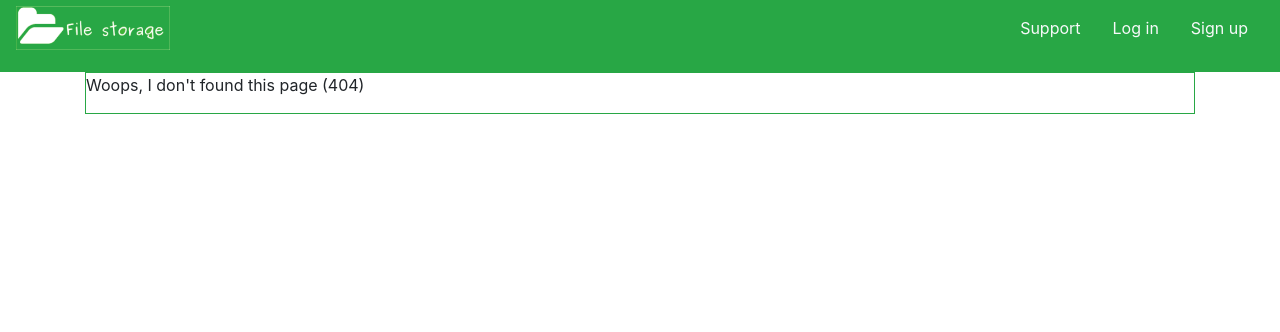
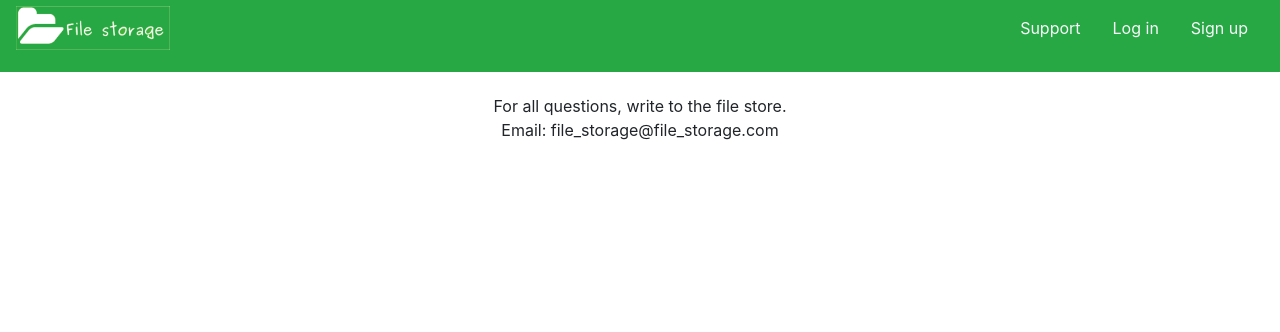
Before and after one commit to utkini/file_storage, a Flask app: page /support/ in a window 1280 px wide. Shown: the top 332 px of the page. Run offline with Flask 2, Linux system fonts and the light colour scheme; parts of the project's set-up code (start-up, migrations or seed data) failed here and were passed over; some libraries are stand-ins or nearby versions.

Commit message:
HTML: add path: /support/ changed 404 and 405 errors

```diff
--- a/app/__init__.py
+++ b/app/__init__.py
@@ -324,6 +324,10 @@ def delete_page():
         flash("Something's wrong")
     return redirect(url_for('homepage'))
 
+@app.route('/support/')
+def support():
+    return render_template('support.html')
+
 
 # Обработчики ошибок на сайте. 404 - если страница не найдена и 405 - если метода нет
 @app.errorhandler(404)
--- a/app/templates/404.html
+++ b/app/templates/404.html
@@ -1,7 +1,7 @@
 {% extends 'base.html' %}
 {% block content_body %}
-<div class="border border-success" style="margin-right: inherit;margin-left: inherit">
-    <p>Woops, I don't found this page (404)</p>
+<div style="margin-top: 2%">
+    <p style="text-align: center">Woops, I don't found this page (404)</p>
 </div>
 
 {% endblock %}
--- a/app/templates/405.html
+++ b/app/templates/405.html
@@ -1,7 +1,7 @@
 {% extends 'base.html' %}
 {% block content_body %}
-<div>
-    <p class="align-middle">That request method is not permitted on this page</p>
+<div style="margin-top: 2%">
+    <p style="text-align: center">That request method is not permitted on this page</p>
 </div>
 
 {% endblock %}
--- /dev/null
+++ b/app/templates/support.html
@@ -0,0 +1,11 @@
+{% extends 'base.html' %}
+{% block content_body %}
+<div style="margin-top: 2%">
+    <p style="text-align: center">
+        For all questions, write to the file store.
+        <BR>
+        Email: file_storage@file_storage.com
+    </p>
+</div>
+
+{% endblock %}
```
